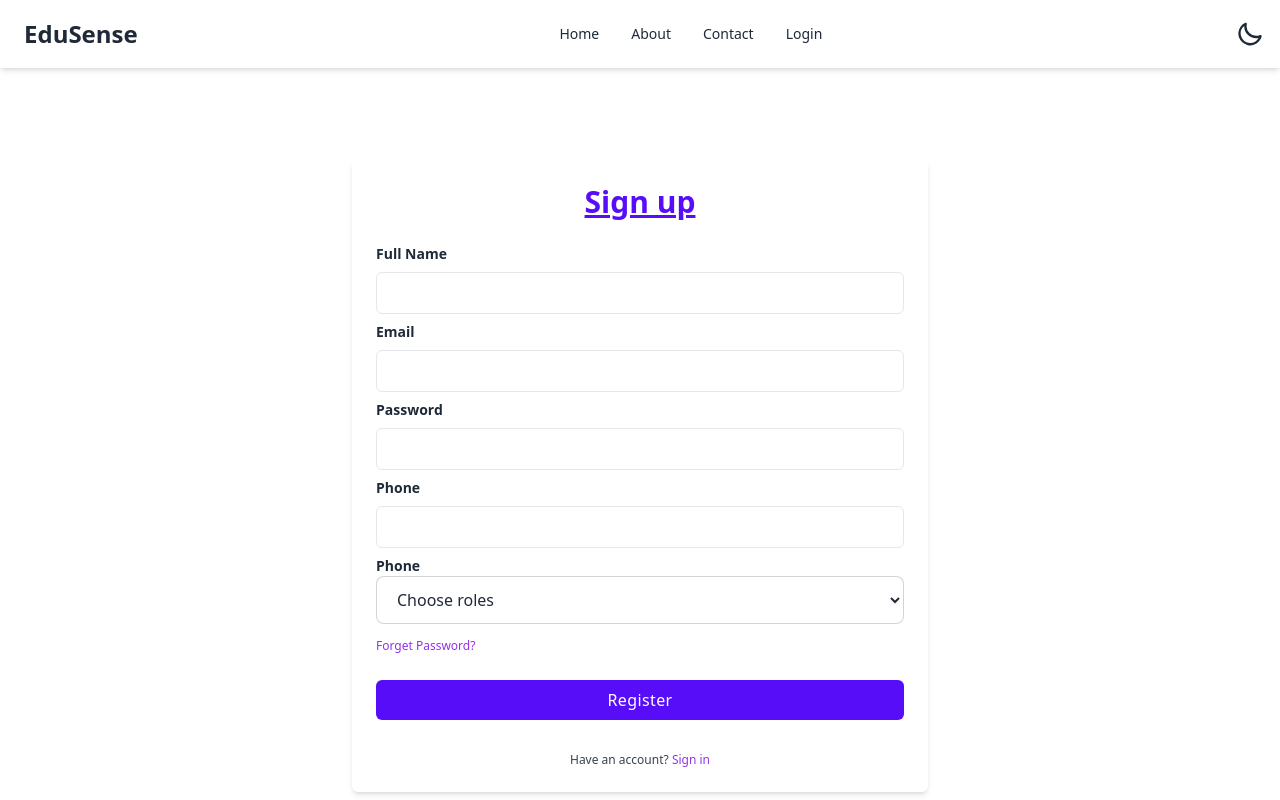
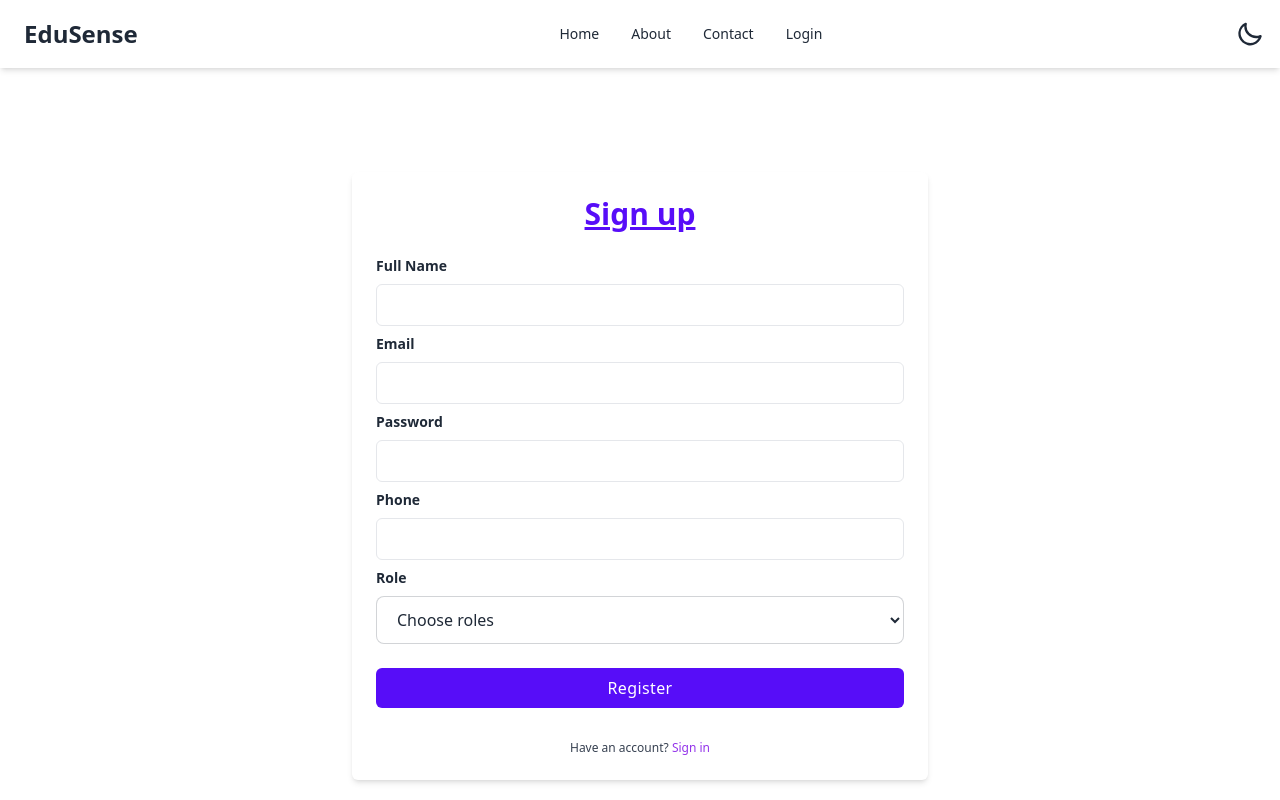
Before and after one commit to rvnkrwn/EduSense, a React (Create React App) app in the folder client/: page /register in a window 1280 px wide. Shown: the top 800 px of the page. Built offline with nearby package versions, Linux system fonts and the light colour scheme.

Commit message:
change label

```diff
--- a/client/src/pages/Register.jsx
+++ b/client/src/pages/Register.jsx
@@ -129,12 +129,12 @@ export default function Register() {
               htmlFor="role"
               className="block text-sm font-semibold text-gray-800"
             >
-              Phone
+              Role
             </label>
             <select
               name="role"
               id="role"
-              className="input input-bordered w-full"
+              className="input input-bordered w-full mt-2"
               value={role}
               onChange={(e) => setRole(e.target.value)}
             >
@@ -143,9 +143,6 @@ export default function Register() {
               <option value="teacher">Teacher</option>
             </select>
           </div>
-          <Link to="#" className="text-xs text-purple-600 hover:underline">
-            Forget Password?
-          </Link>
           <div className="mt-6">
             <button
               type="button"
```
